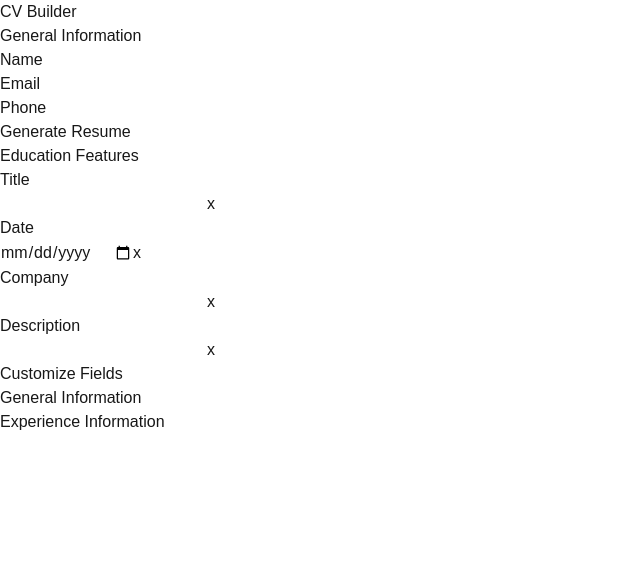
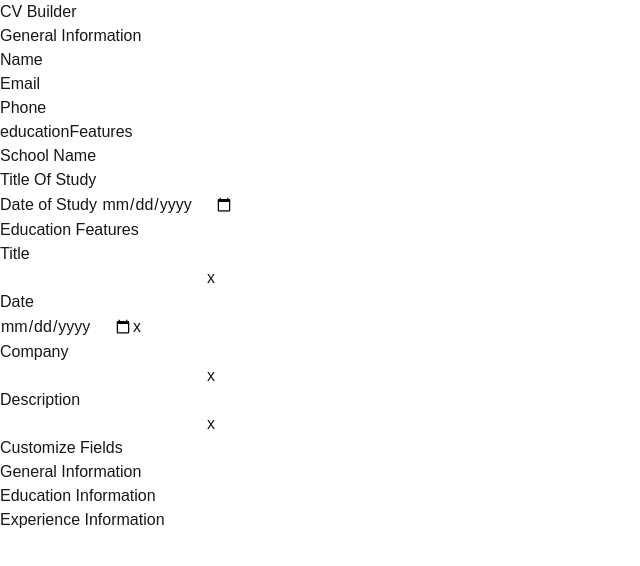
Before and after one commit to WillMay09/react-cv-project, a Next.js app: page / in a window 1280 px wide. Shown: the top 566 px of the page, without its empty margins (0-640 px from the left). Built offline with nearby package versions, Linux system fonts and the light colour scheme.

Commit message:
Resume preview features updated

```diff
--- a/src/app/page.tsx
+++ b/src/app/page.tsx
@@ -55,7 +55,7 @@ export default function Home() {
   ];
   //general info = object that stores all the inputs in the general information section
   const [generalInfo, setGeneralInfo] = useState({});
-
+  const [educationInfo, setEducationInfo] = useState({});
   const [experienceInfo, setExperienceInfo] = useState({});
   const [showResume, setShowResume] = useState(false);
   return (
@@ -80,12 +80,18 @@ export default function Home() {
             sectionData={generalInfo}
             setSectionData={setGeneralInfo}
           />
-          <button
+          <EditSection
+            title="educationFeatures"
+            features={educationFeatures}
+            sectionData={educationInfo}
+            setSectionData={setEducationInfo}
+          />
+          {/* <button
             className="mt-4 bg-teal-500 text-white px-4 py-2 rounded"
             onClick={() => setShowResume(true)}
           >
             Generate Resume
-          </button>
+          </button> */}
           <EditSectionWithButton
             title="Education Features"
             features={experienceFeatures}
@@ -94,7 +100,9 @@ export default function Home() {
           />
         </div>
         <ResumePreview title="General Information" data={generalInfo} />
+        <ResumePreview title="Education Information" data = {educationInfo}/>
         <ResumePreview title="Experience Information" data={experienceInfo} />
+
       </div>
     </div>
   );
--- a/src/components/editSectionWithButton.jsx
+++ b/src/components/editSectionWithButton.jsx
@@ -16,11 +16,11 @@ export default function EditSectionWithButton({
 
   //add a new input field, updates the fields by creating a new field object
   //and
-  const handleAddField = () => {
-    const newField = { Name: `Field ${fields.length + 1}`, Type: "text" };
-    //need to repopulate the whole array everytime in order for react to detect a change
-    setFields([...fields, newField]);
-  };
+  // const handleAddField = () => {
+  //   const newField = { Name: `Field ${fields.length + 1}`, Type: "text" };
+  //   //need to repopulate the whole array everytime in order for react to detect a change
+  //   setFields([...fields, newField]);
+  // };
   //filters through the fields and filters out the one the user selected
   const handleDeleteField = (indexToDelete) => {
     setFields(fields.filter((_, index) => index !== indexToDelete));
```
